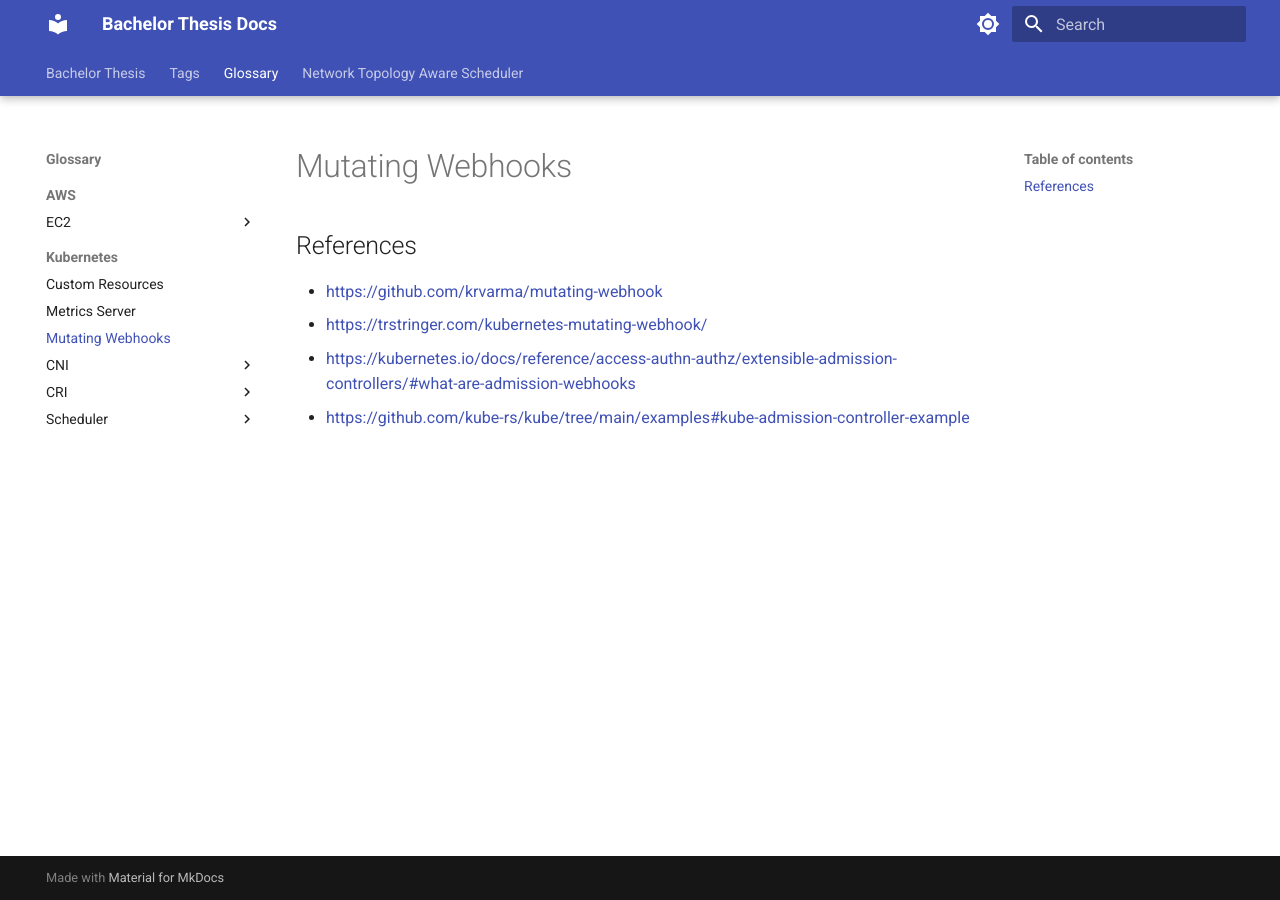
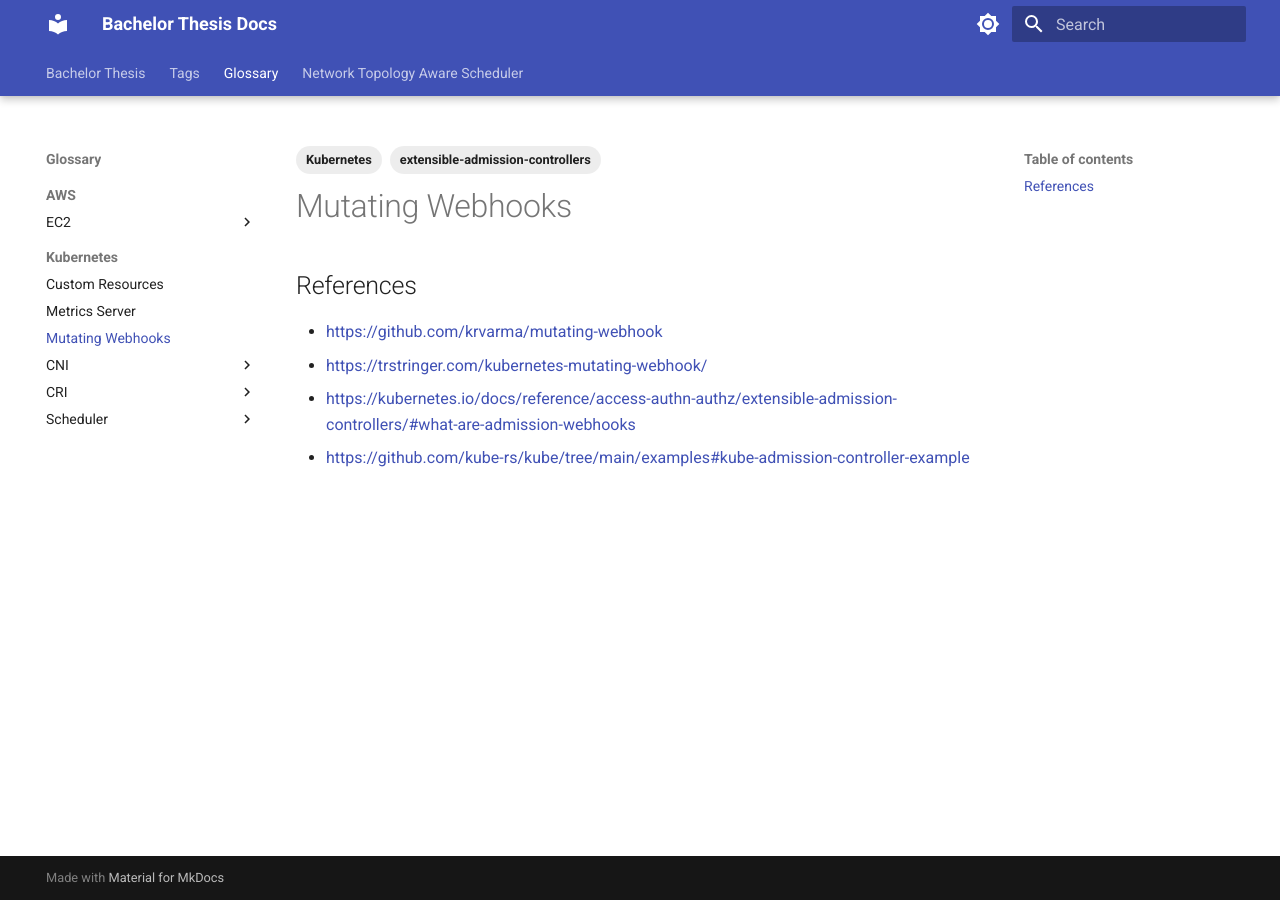
Before and after one commit to ThomasK33/bachelor-thesis-docs, an MkDocs documentation site: the page built from docs/Glossary/Kubernetes/Mutating Webhooks.md, in a window 1280 px wide. Built offline with MkDocs 1.6.1 and Material for MkDocs 9.7.7, drawn with Linux system fonts in a browser that asks for light colours.

Commit message:
Added tags to webhook docs
Signed-off-by: Thomas Kosiewski <thoma471@googlemail.com>

```diff
--- a/docs/Glossary/Kubernetes/Mutating Webhooks.md
+++ b/docs/Glossary/Kubernetes/Mutating Webhooks.md
@@ -1,3 +1,8 @@
+---
+tags:
+  - Kubernetes
+  - extensible-admission-controllers
+---
 # Mutating Webhooks
 
 ## References
```
